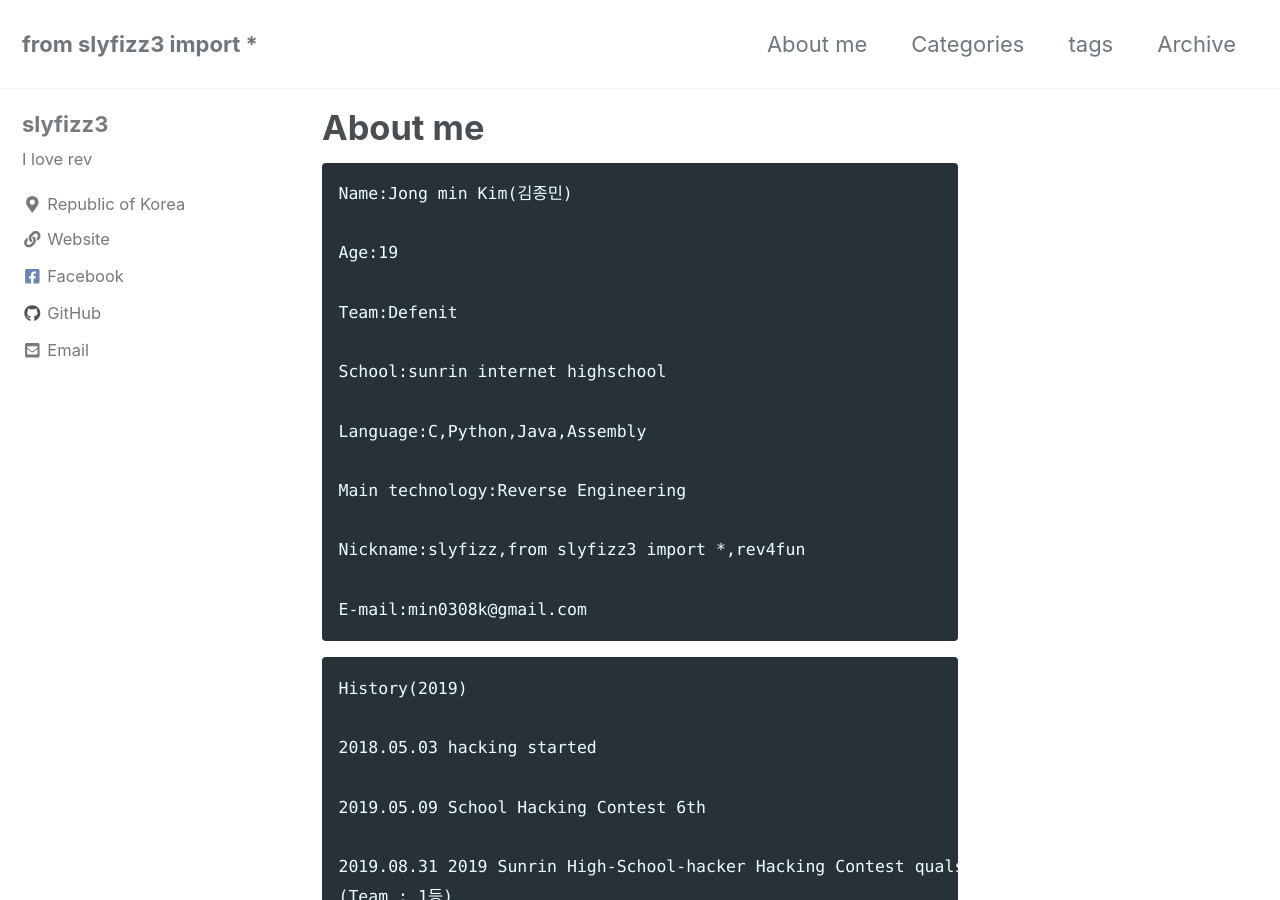
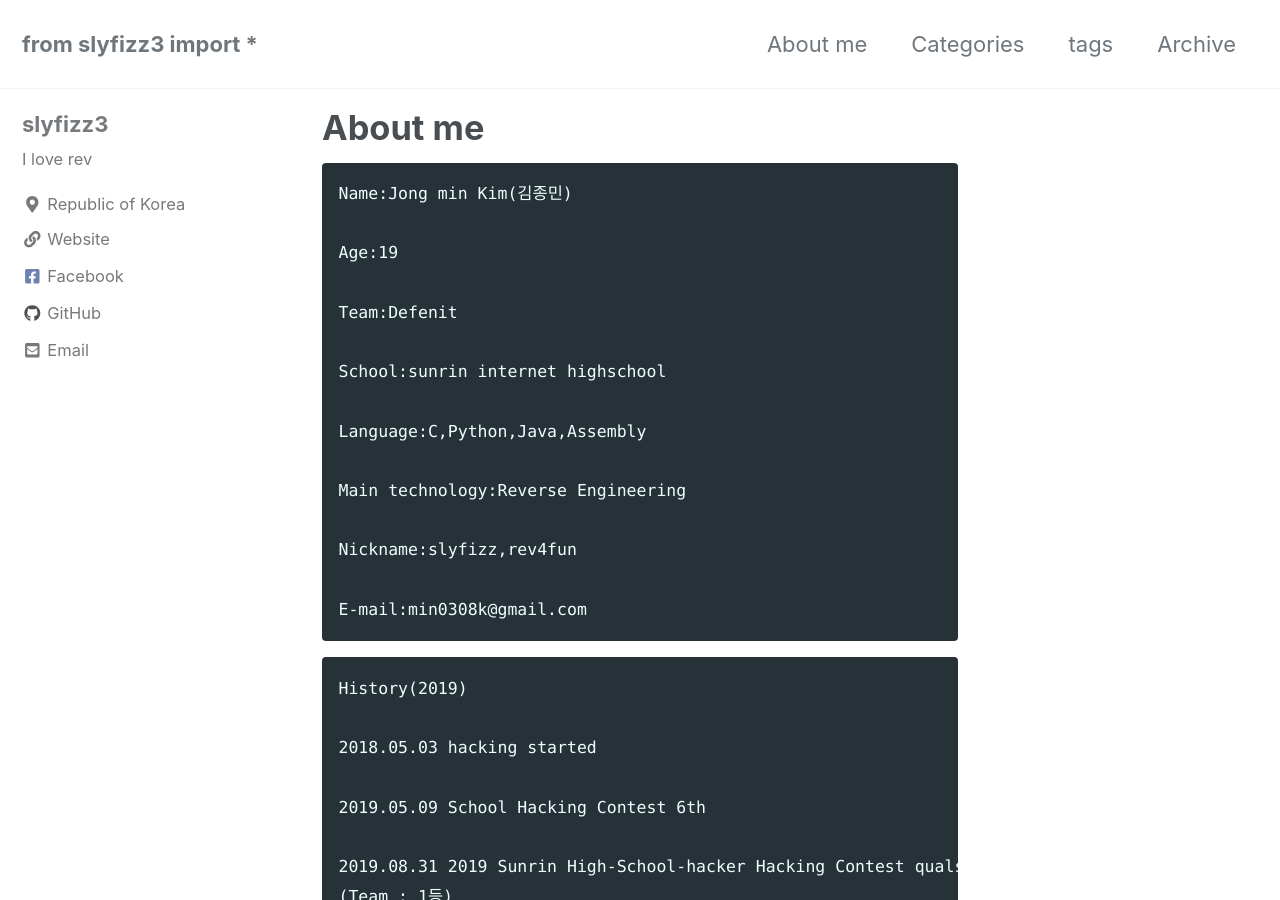
Before and after one commit to slyfizz3/slyfizz3.github.io, a Jekyll site: the page built from _pages/about.md, in a window 1280 px wide and 900 px high. Built offline with Jekyll 4.4.1, drawn with Linux system fonts in a browser that asks for light colours; cached includes are drawn as plain includes; nearby versions of some CDN libraries; some of the changed text lies outside the part shown.

Commit message:
Update about.md

````diff
--- a/_pages/about.md
+++ b/_pages/about.md
@@ -16,7 +16,7 @@ Language:C,Python,Java,Assembly
 
 Main technology:Reverse Engineering
 
-Nickname:slyfizz,from slyfizz3 import *,rev4fun
+Nickname:slyfizz,rev4fun
 
 E-mail:min0308k@gmail.com
 ```
@@ -57,8 +57,5 @@ History(2020)
 2020.02.09 codegate2020 prequal junior 17th
 (Nickname: rev4fun)
 ```
-
-```
-wargame
-system32.kr 2rd (reversing prob all clear)
-```
+```Organizer
+2020.06.05~2020.06.07 2020 DefenitCTF [MixMix](https://github.com/slyfizz3/Make-challenges/tree/master/2020DefenitCTF/MixMix)
````
